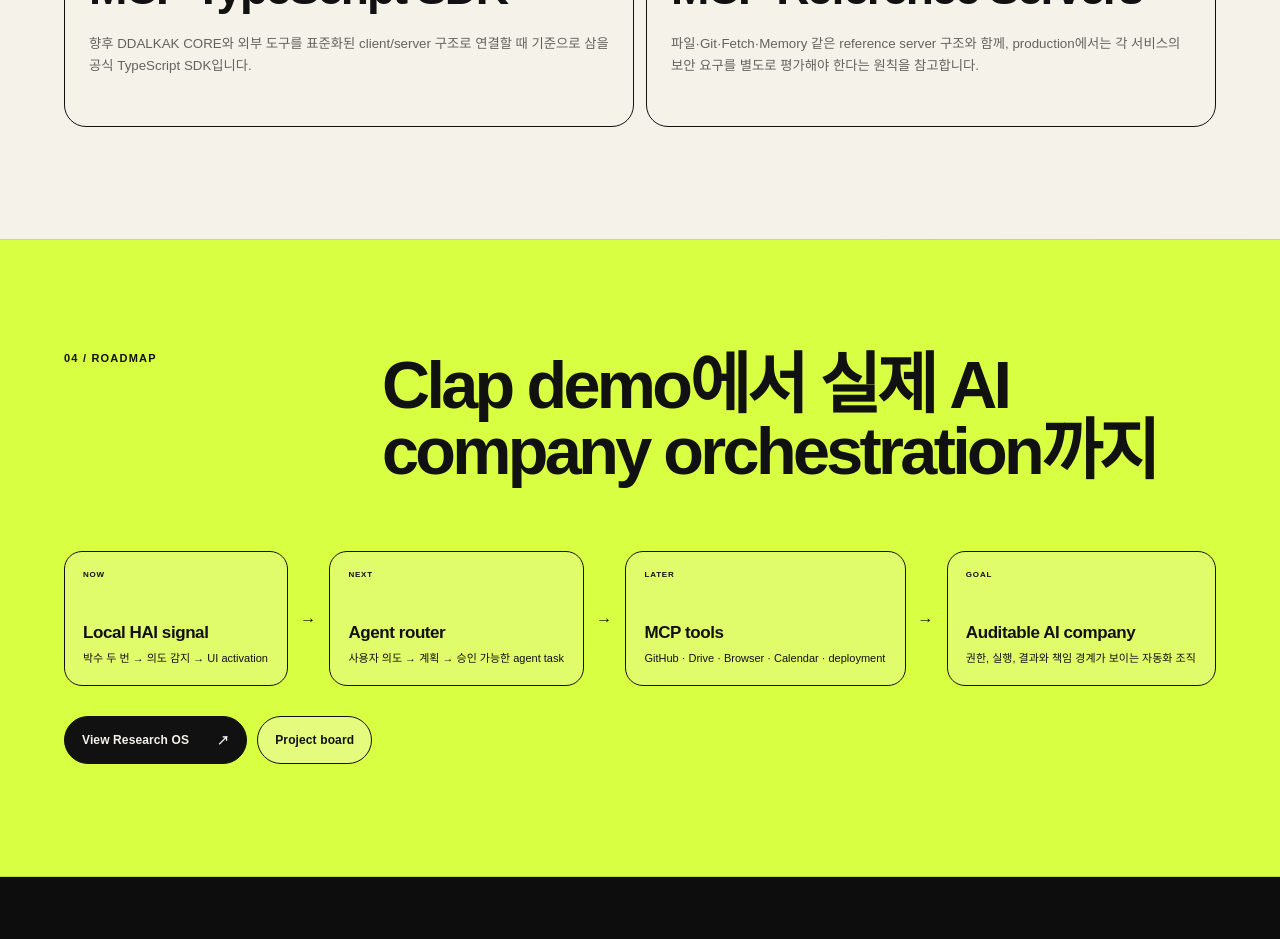
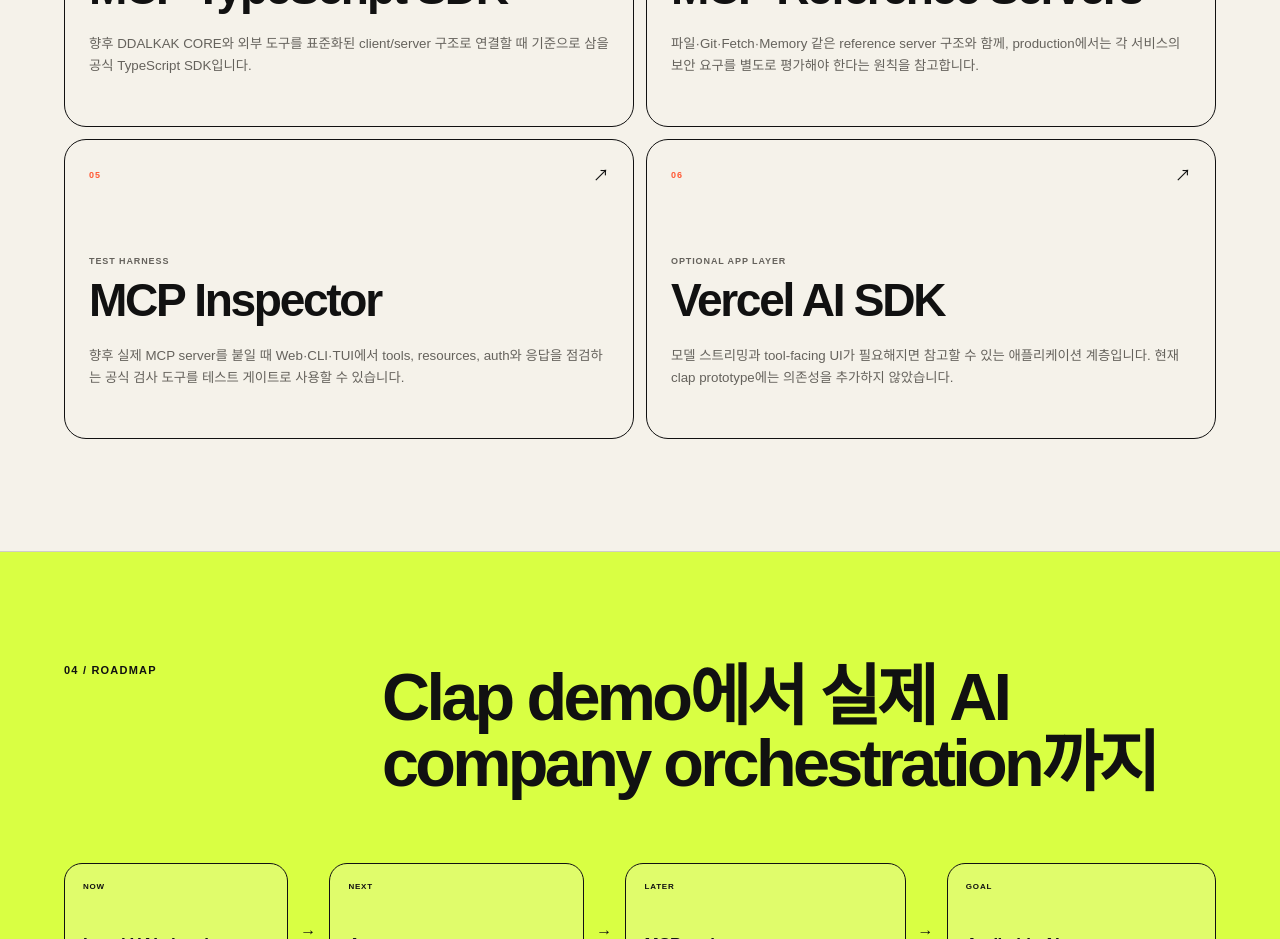
Before and after one commit to Jxny0ung/ddalkak-lab-hai, a Next.js app: page /lab in a window 1280 px wide. Shown: the part 5940-6879 px from the top of the page. Built offline with nearby package versions, Linux system fonts and the light colour scheme.

Commit message:
Expand HAI lab open-source references

```diff
--- a/src/app/lab/page.tsx
+++ b/src/app/lab/page.tsx
@@ -77,6 +77,18 @@ const references = [
     type: "Security reference",
     text: "파일·Git·Fetch·Memory 같은 reference server 구조와 함께, production에서는 각 서비스의 보안 요구를 별도로 평가해야 한다는 원칙을 참고합니다.",
     href: "https://github.com/modelcontextprotocol/servers",
+  },
+  {
+    title: "MCP Inspector",
+    type: "Test harness",
+    text: "향후 실제 MCP server를 붙일 때 Web·CLI·TUI에서 tools, resources, auth와 응답을 점검하는 공식 검사 도구를 테스트 게이트로 사용할 수 있습니다.",
+    href: "https://github.com/modelcontextprotocol/inspector",
+  },
+  {
+    title: "Vercel AI SDK",
+    type: "Optional app layer",
+    text: "모델 스트리밍과 tool-facing UI가 필요해지면 참고할 수 있는 애플리케이션 계층입니다. 현재 clap prototype에는 의존성을 추가하지 않았습니다.",
+    href: "https://github.com/vercel/ai",
   },
 ];
 
```
